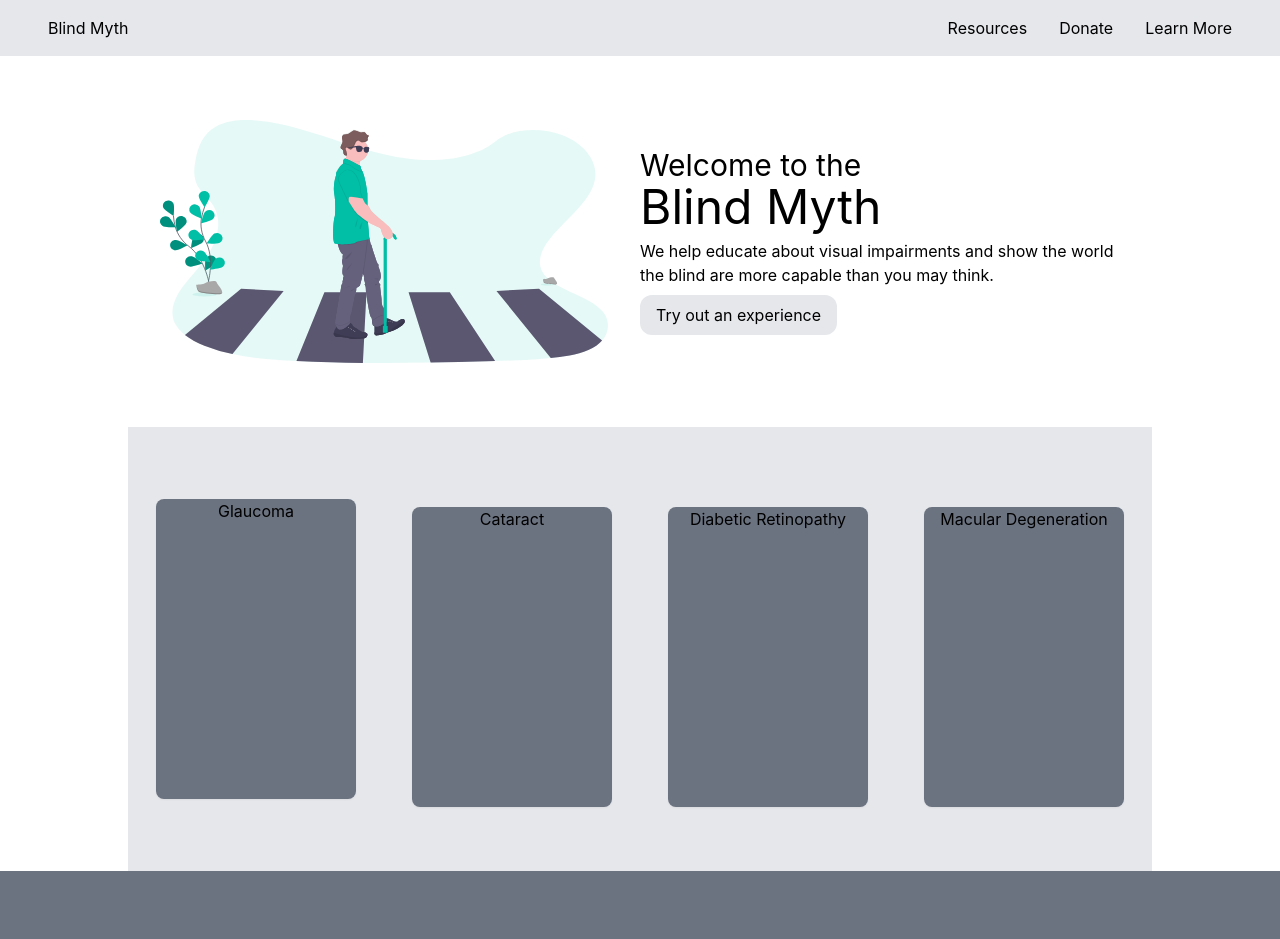
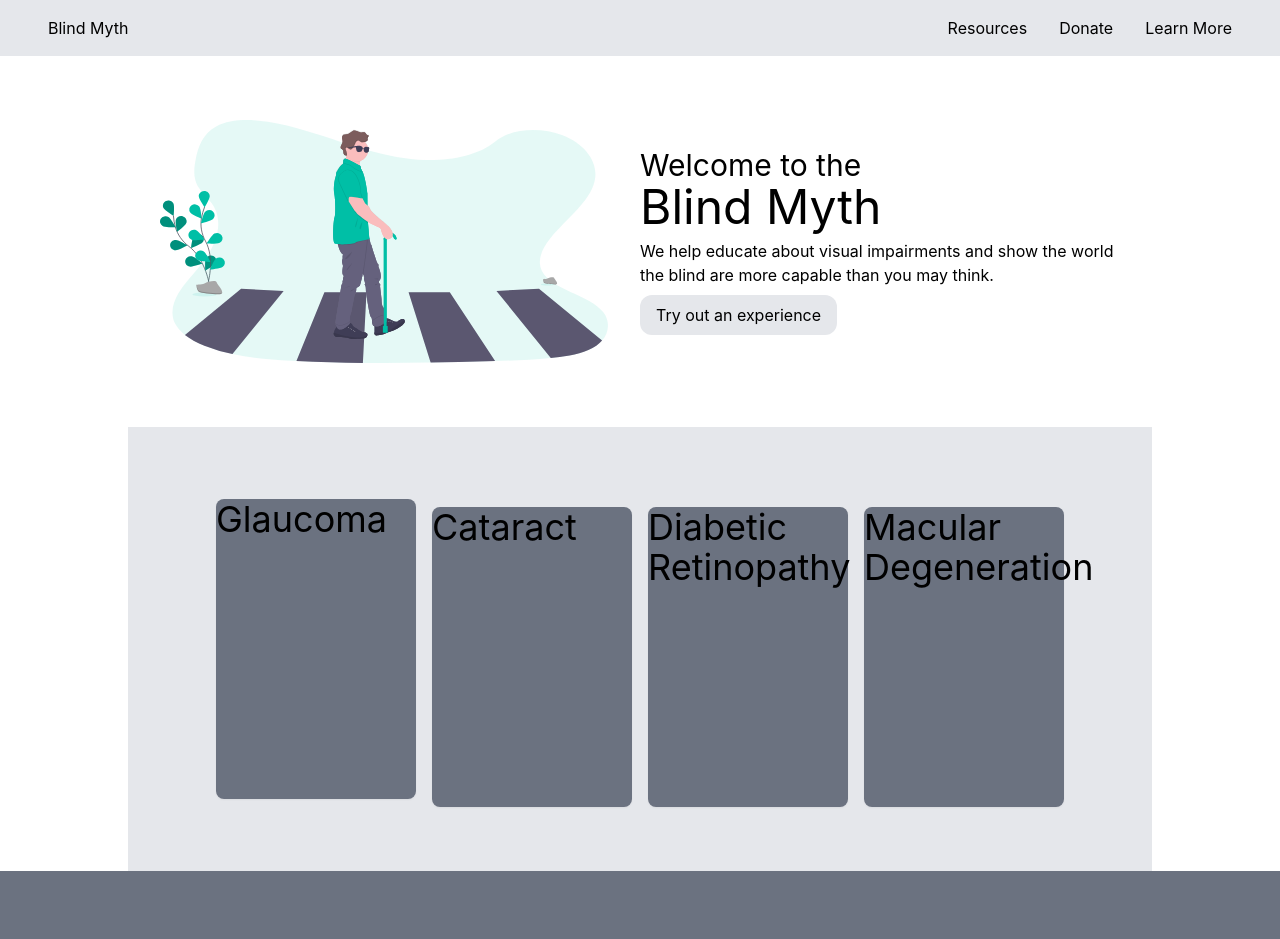
Before and after one commit to zackhanni/blind-myth, a React (Create React App) app: page / in a window 1280 px wide. Shown: the top 939 px of the page. Built offline with nearby package versions, Linux system fonts and the light colour scheme.

Commit message:
updated from grid to flex positioning

```diff
--- a/src/components/ImpairmentCards.jsx
+++ b/src/components/ImpairmentCards.jsx
@@ -9,15 +9,15 @@ export default function ImpairmentCards() {
   ];
 
   return (
-    <section className="bg-gray-200 py-16">
-      <div className="grid lg:grid-cols-4 md:grid-cols-3 sm:grid-cols-2 grid-cols-1 place-items-center space-y-4">
+    <section id="experience" className="bg-gray-200 py-16 px-8">
+      <div className="flex flex-wrap space-x-4 space-y-4 items-center justify-center">
         {impairmentData.map((impairment) => {
           return (
             <div
               key={impairment.name}
               className="bg-gray-500 h-[300px] w-[90%] sm:w-[200px] rounded-lg shadow-sm hover:shadow-2xl hover:-translate-y-2 duration-500"
             >
-              <p className="text-center">{impairment.name}</p>
+              <p className="text-left text-4xl">{impairment.name}</p>
               {/* <img
               src="/pedestrian-crossing.svg"
               alt="blind pedestrian crosswalk"
```
